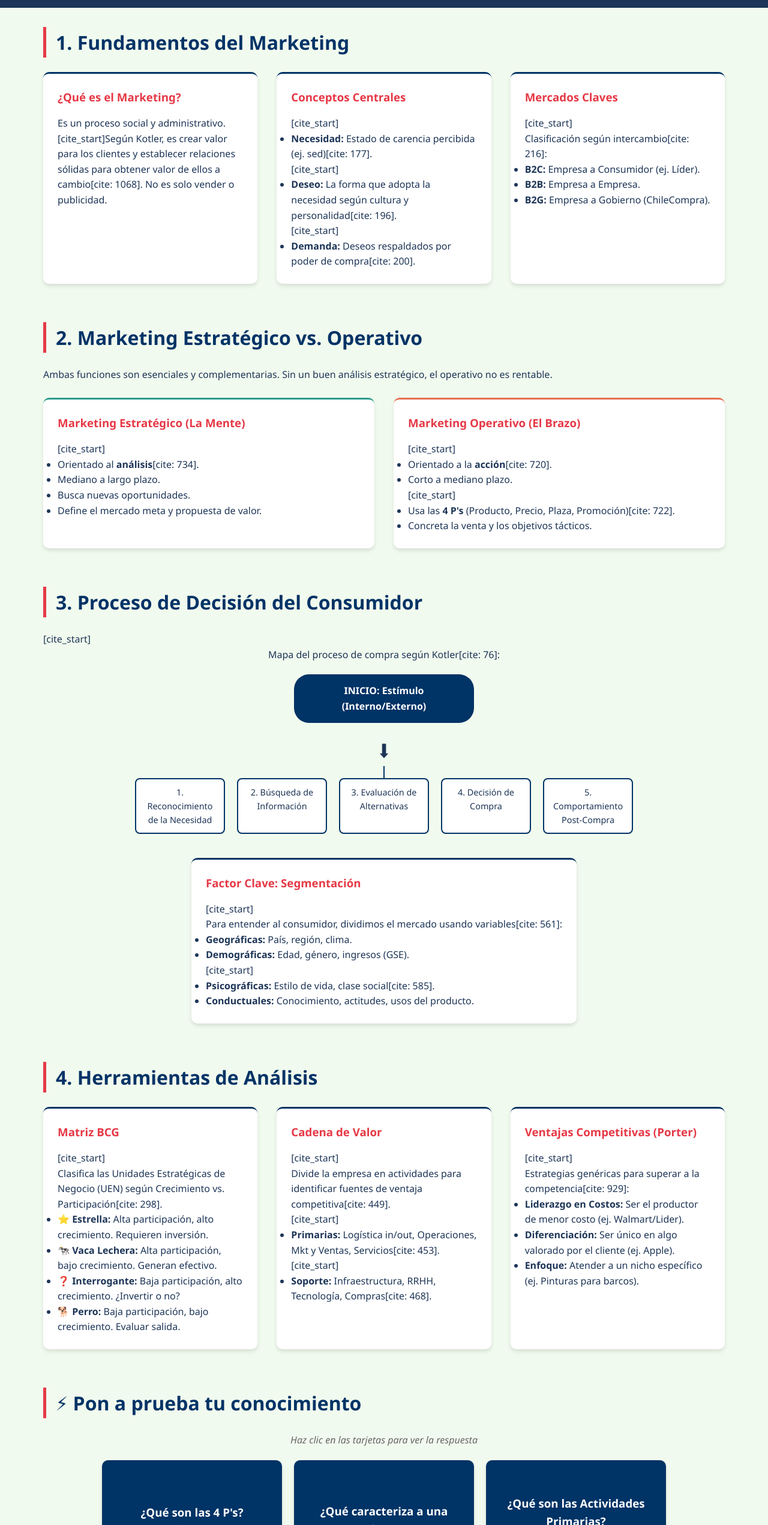
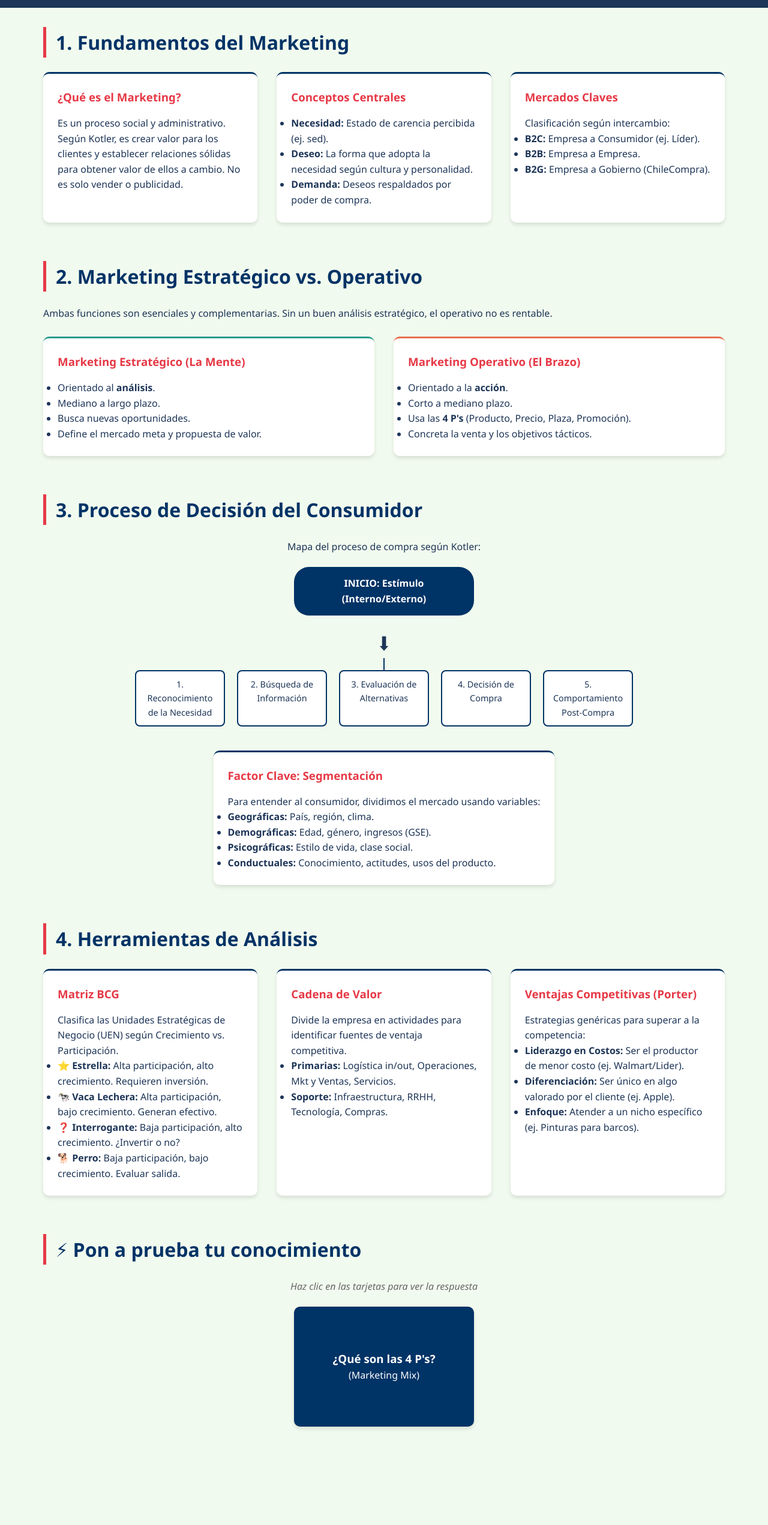
Before and after one commit to PriscilaPanes/MKT, a plain HTML site: page index.html in a window 1280 px wide. Shown: the part 258-2800 px from the top of the page at 60% size. After the commit the page ends 2732 px from the top, so only its background shows below. Drawn offline with Linux system fonts and the light colour scheme.

Commit message:
Update index.html
se realizan cambios en el html para una mejor visulaización de la pagina

```diff
--- a/index.html
+++ b/index.html
@@ -6,7 +6,7 @@
     <title>Taller de Marketing Estratégico - AIEP</title>
     <style>
         :root {
-            --primary: #003366; /* Azul AIEP */
+            --primary: #003366; /* Azul Institucional */
             --accent: #E63946;  /* Rojo vibrante */
             --light: #F1FAEE;
             --dark: #1D3557;
@@ -271,19 +271,19 @@
         <div class="grid-concepts">
             <div class="card">
                 <h3>¿Qué es el Marketing?</h3>
-                <p>Es un proceso social y administrativo. [cite_start]Según Kotler, es crear valor para los clientes y establecer relaciones sólidas para obtener valor de ellos a cambio[cite: 1068]. No es solo vender o publicidad.</p>
+                <p>Es un proceso social y administrativo. Según Kotler, es crear valor para los clientes y establecer relaciones sólidas para obtener valor de ellos a cambio. No es solo vender o publicidad.</p>
             </div>
             <div class="card">
                 <h3>Conceptos Centrales</h3>
                 <ul>
-                    [cite_start]<li><strong>Necesidad:</strong> Estado de carencia percibida (ej. sed)[cite: 177].</li>
-                    [cite_start]<li><strong>Deseo:</strong> La forma que adopta la necesidad según cultura y personalidad[cite: 196].</li>
-                    [cite_start]<li><strong>Demanda:</strong> Deseos respaldados por poder de compra[cite: 200].</li>
+                    <li><strong>Necesidad:</strong> Estado de carencia percibida (ej. sed).</li>
+                    <li><strong>Deseo:</strong> La forma que adopta la necesidad según cultura y personalidad.</li>
+                    <li><strong>Demanda:</strong> Deseos respaldados por poder de compra.</li>
                 </ul>
             </div>
             <div class="card">
                 <h3>Mercados Claves</h3>
-                [cite_start]<p>Clasificación según intercambio[cite: 216]:</p>
+                <p>Clasificación según intercambio:</p>
                 <ul>
                     <li><strong>B2C:</strong> Empresa a Consumidor (ej. Líder).</li>
                     <li><strong>B2B:</strong> Empresa a Empresa.</li>
@@ -301,7 +301,7 @@
             <div class="card" style="border-top-color: #2a9d8f;">
                 <h3>Marketing Estratégico (La Mente)</h3>
                 <ul>
-                    [cite_start]<li>Orientado al <strong>análisis</strong>[cite: 734].</li>
+                    <li>Orientado al <strong>análisis</strong>.</li>
                     <li>Mediano a largo plazo.</li>
                     <li>Busca nuevas oportunidades.</li>
                     <li>Define el mercado meta y propuesta de valor.</li>
@@ -310,9 +310,9 @@
             <div class="card" style="border-top-color: #e76f51;">
                 <h3>Marketing Operativo (El Brazo)</h3>
                 <ul>
-                    [cite_start]<li>Orientado a la <strong>acción</strong>[cite: 720].</li>
+                    <li>Orientado a la <strong>acción</strong>.</li>
                     <li>Corto a mediano plazo.</li>
-                    [cite_start]<li>Usa las <strong>4 P's</strong> (Producto, Precio, Plaza, Promoción)[cite: 722].</li>
+                    <li>Usa las <strong>4 P's</strong> (Producto, Precio, Plaza, Promoción).</li>
                     <li>Concreta la venta y los objetivos tácticos.</li>
                 </ul>
             </div>
@@ -321,7 +321,7 @@
 
     <section id="consumidor">
         <h2>3. Proceso de Decisión del Consumidor</h2>
-        [cite_start]<p style="text-align: center; margin-bottom: 20px;">Mapa del proceso de compra según Kotler[cite: 76]:</p>
+        <p style="text-align: center; margin-bottom: 20px;">Mapa del proceso de compra según Kotler:</p>
 
         <div class="mind-map-container">
             <div class="mm-node">INICIO: Estímulo (Interno/Externo)</div>
@@ -337,11 +337,11 @@
 
             <div class="card" style="margin-top: 20px; max-width: 800px;">
                 <h3>Factor Clave: Segmentación</h3>
-                [cite_start]<p>Para entender al consumidor, dividimos el mercado usando variables[cite: 561]:</p>
+                <p>Para entender al consumidor, dividimos el mercado usando variables:</p>
                 <ul>
                     <li><strong>Geográficas:</strong> País, región, clima.</li>
                     <li><strong>Demográficas:</strong> Edad, género, ingresos (GSE).</li>
-                    [cite_start]<li><strong>Psicográficas:</strong> Estilo de vida, clase social[cite: 585].</li>
+                    <li><strong>Psicográficas:</strong> Estilo de vida, clase social.</li>
                     <li><strong>Conductuales:</strong> Conocimiento, actitudes, usos del producto.</li>
                 </ul>
             </div>
@@ -353,7 +353,7 @@
         <div class="grid-concepts">
             <div class="card">
                 <h3>Matriz BCG</h3>
-                [cite_start]<p>Clasifica las Unidades Estratégicas de Negocio (UEN) según Crecimiento vs. Participación[cite: 298].</p>
+                <p>Clasifica las Unidades Estratégicas de Negocio (UEN) según Crecimiento vs. Participación.</p>
                 <ul>
                     <li>⭐ <strong>Estrella:</strong> Alta participación, alto crecimiento. Requieren inversión.</li>
                     <li>🐄 <strong>Vaca Lechera:</strong> Alta participación, bajo crecimiento. Generan efectivo.</li>
@@ -363,15 +363,15 @@
             </div>
             <div class="card">
                 <h3>Cadena de Valor</h3>
-                [cite_start]<p>Divide la empresa en actividades para identificar fuentes de ventaja competitiva[cite: 449].</p>
+                <p>Divide la empresa en actividades para identificar fuentes de ventaja competitiva.</p>
                 <ul>
-                    [cite_start]<li><strong>Primarias:</strong> Logística in/out, Operaciones, Mkt y Ventas, Servicios[cite: 453].</li>
-                    [cite_start]<li><strong>Soporte:</strong> Infraestructura, RRHH, Tecnología, Compras[cite: 468].</li>
+                    <li><strong>Primarias:</strong> Logística in/out, Operaciones, Mkt y Ventas, Servicios.</li>
+                    <li><strong>Soporte:</strong> Infraestructura, RRHH, Tecnología, Compras.</li>
                 </ul>
             </div>
             <div class="card">
                 <h3>Ventajas Competitivas (Porter)</h3>
-                [cite_start]<p>Estrategias genéricas para superar a la competencia[cite: 929]:</p>
+                <p>Estrategias genéricas para superar a la competencia:</p>
                 <ul>
                     <li><strong>Liderazgo en Costos:</strong> Ser el productor de menor costo (ej. Walmart/Lider).</li>
                     <li><strong>Diferenciación:</strong> Ser único en algo valorado por el cliente (ej. Apple).</li>
@@ -394,68 +394,7 @@
                     </div>
                     <div class="flashcard-back">
                         <h3>Respuesta:</h3>
-                        [cite_start]<p>Producto, Precio, Plaza (Distribución) y Promoción (Comunicación)[cite: 722].</p>
+                        <p>Producto, Precio, Plaza (Distribución) y Promoción (Comunicación).</p>
                     </div>
                 </div>
             </div>
-
-            <div class="flashcard" onclick="this.classList.toggle('flipped')">
-                <div class="flashcard-inner">
-                    <div class="flashcard-front">
-                        <h3>¿Qué caracteriza a una "Vaca Lechera" en BCG?</h3>
-                    </div>
-                    <div class="flashcard-back">
-                        <h3>Respuesta:</h3>
-                        <p>Alta participación de mercado en una industria de bajo crecimiento. [cite_start]Generan mucho efectivo[cite: 336].</p>
-                    </div>
-                </div>
-            </div>
-
-            <div class="flashcard" onclick="this.classList.toggle('flipped')">
-                <div class="flashcard-inner">
-                    <div class="flashcard-front">
-                        <h3>¿Qué son las Actividades Primarias?</h3>
-                        <p>(Cadena de Valor)</p>
-                    </div>
-                    <div class="flashcard-back">
-                        <h3>Respuesta:</h3>
-                        [cite_start]<p>Actividades implicadas directamente en la creación física, venta, transferencia y post-venta del producto[cite: 456].</p>
-                    </div>
-                </div>
-            </div>
-
-            <div class="flashcard" onclick="this.classList.toggle('flipped')">
-                <div class="flashcard-inner">
-                    <div class="flashcard-front">
-                        <h3>Macroentorno vs Microentorno</h3>
-                        <p>¿Cuál es la diferencia principal?</p>
-                    </div>
-                    <div class="flashcard-back">
-                        <h3>Respuesta:</h3>
-                        <p>Macroentorno son fuerzas externas mayores (PEST). [cite_start]Microentorno son actores cercanos: Proveedores, Competencia, Clientes[cite: 847].</p>
-                    </div>
-                </div>
-            </div>
-        </div>
-    </section>
-
-</div>
-
-<footer>
-    <p>&copy; 2024 Taller de Marketing. Material didáctico basado en clases AIEP.</p>
-</footer>
-
-<script>
-    // Simple script to smooth scroll
-    document.querySelectorAll('a[href^="#"]').forEach(anchor => {
-        anchor.addEventListener('click', function (e) {
-            e.preventDefault();
-            document.querySelector(this.getAttribute('href')).scrollIntoView({
-                behavior: 'smooth'
-            });
-        });
-    });
-</script>
-
-</body>
-</html>
```
